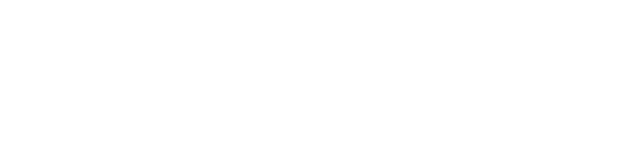
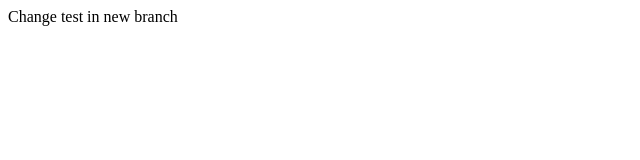
Before and after one commit to Coder9234/graydot-frontend-submission, a plain HTML site: page index.html in a window 1280 px wide. Shown: the whole page, without its empty margins (0-640 px from the left). Drawn offline with Linux system fonts and the light colour scheme.

Commit message:
first commit side branch

```diff
--- a/index.html
+++ b/index.html
@@ -7,6 +7,6 @@
     <title>Document</title>
 </head>
 <body>
-
+    Change test in new branch
 </body>
 </html>
```
